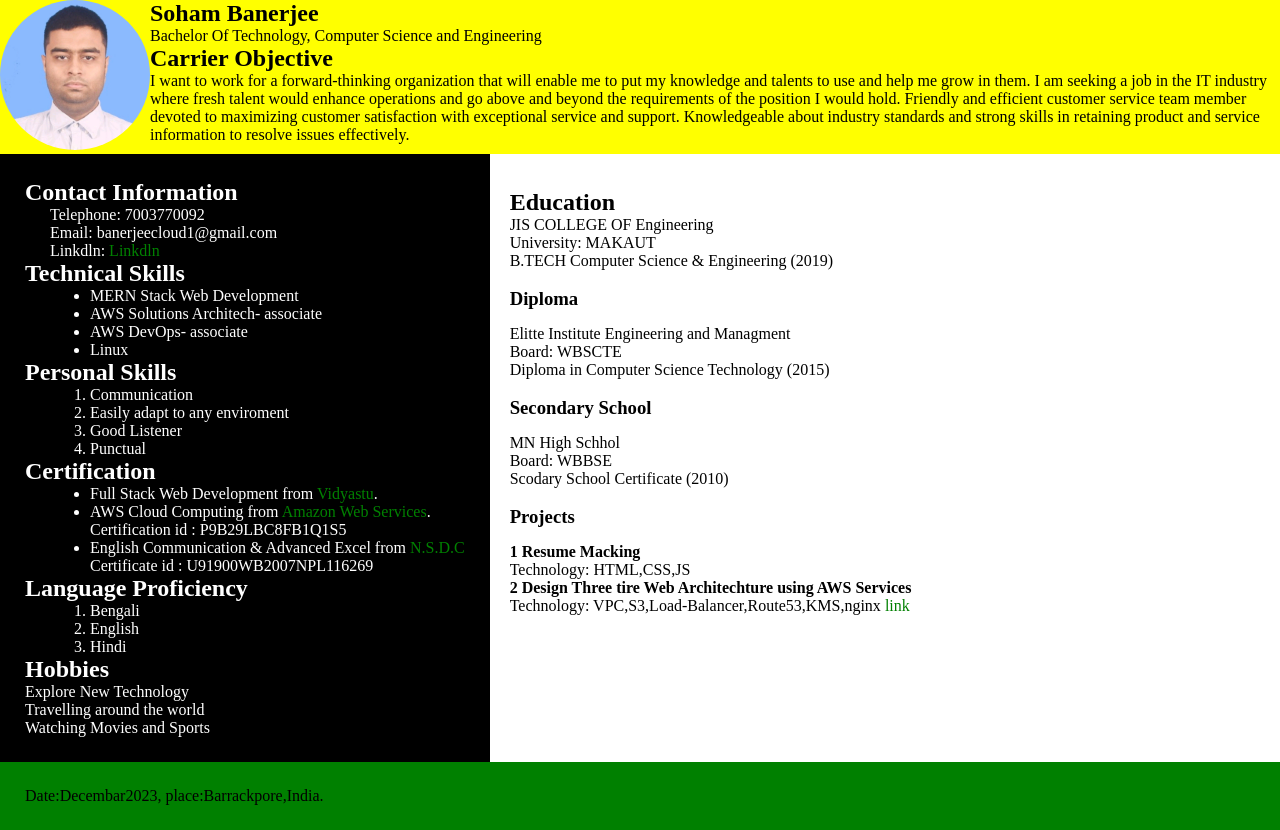
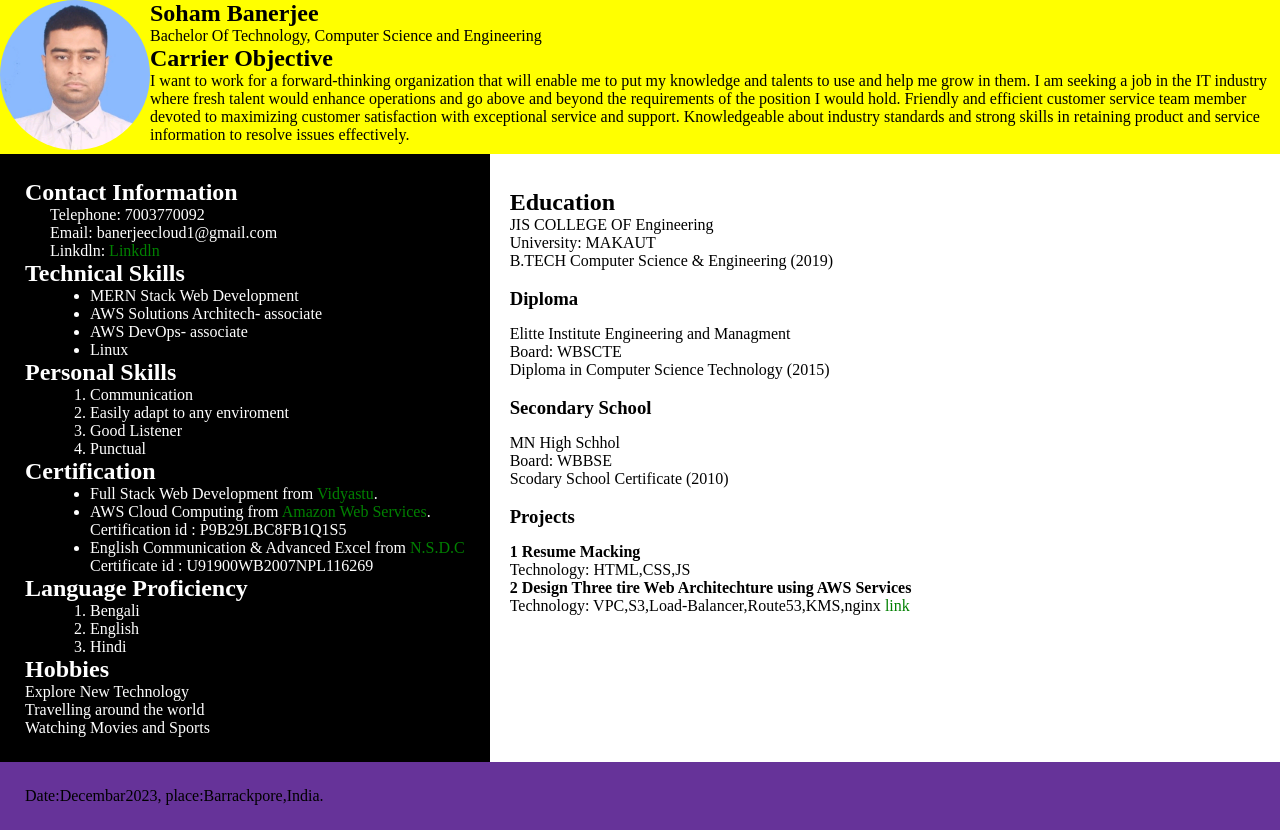
Before and after one commit to SohamBanerjeeDevOps/mycv.github.io, a plain HTML site: page index.html in a window 1280 px wide. Drawn offline with Linux system fonts and the light colour scheme.

Commit message:
Update style.css

```diff
--- a/style.css
+++ b/style.css
@@ -66,5 +66,5 @@ footer {
     justify-contect: space-between;
     align-item:center;
     padding: 25px;
-    background-color: green;
+    background-color: rebeccapurple;
     }
```
